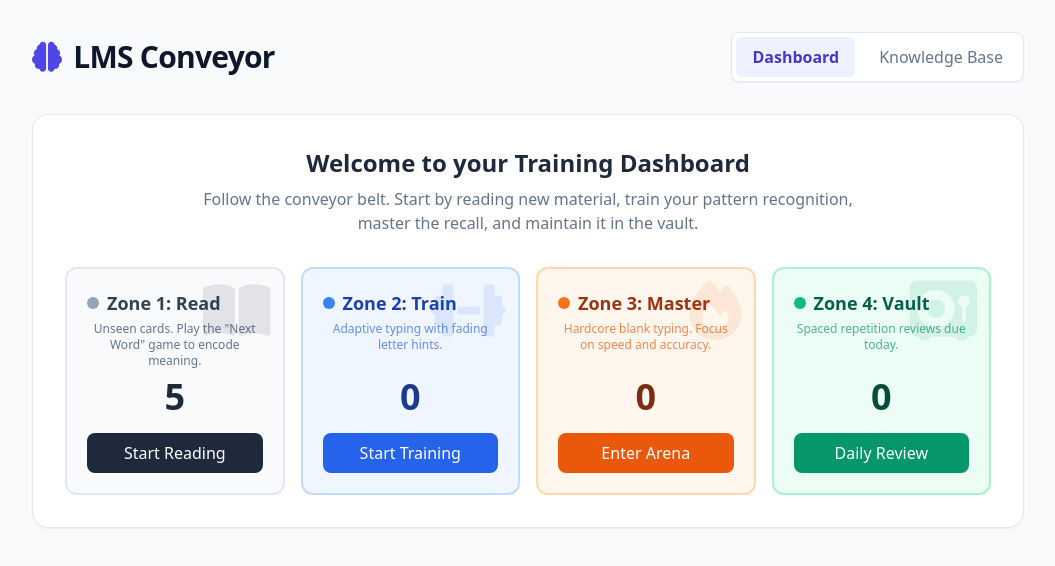
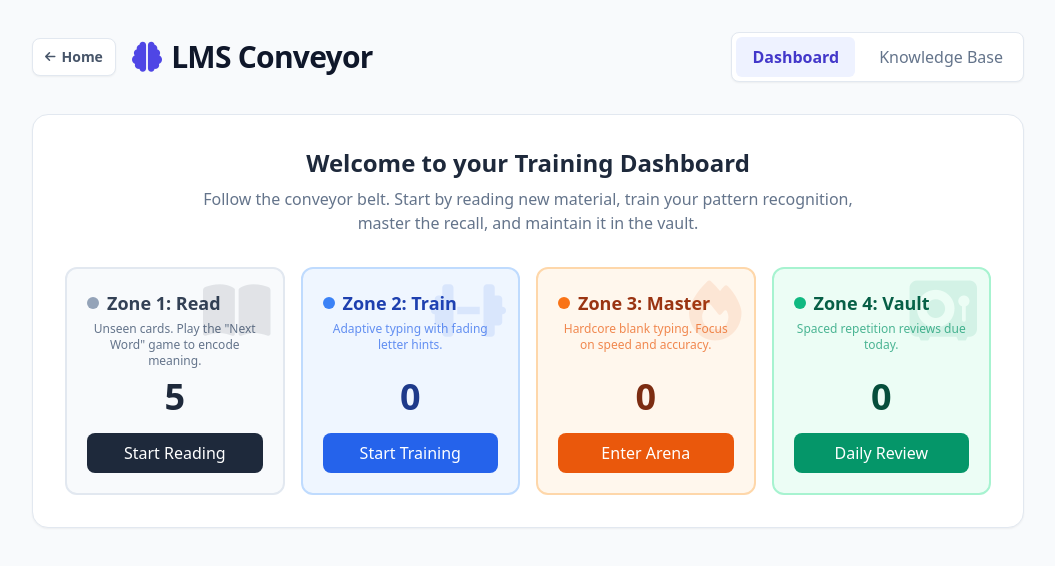
Before and after one commit to Cheesymondo93/dnd-world-site, a plain HTML site: page memory-revision.html in a window 1280 px wide. Shown: the whole page, without its empty margins (112-1167 px from the left). Drawn offline with nearby package versions, Linux system fonts and the light colour scheme.

```diff
--- a/memory-revision.html
+++ b/memory-revision.html
@@ -44,8 +44,14 @@
     <div class="max-w-5xl mx-auto p-4 py-8">
 
         <!-- Header -->
-        <header class="flex justify-between items-center mb-8">
-            <h1 class="text-3xl font-extrabold text-slate-900 tracking-tight"><i class="fa-solid fa-brain text-indigo-600 mr-3"></i>LMS Conveyor</h1>
+        <header class="flex flex-wrap justify-between items-center gap-4 mb-8">
+            <div class="flex items-center gap-3 sm:gap-4">
+                <a href="./index.html" title="Return to App Orbit" class="inline-flex items-center gap-1.5 px-3 py-2 rounded-lg bg-white border border-slate-200 text-slate-600 hover:text-indigo-600 hover:border-indigo-300 text-sm font-semibold shadow-sm transition-colors no-underline">
+                    <i class="fa-solid fa-arrow-left text-xs"></i>
+                    <span>Home</span>
+                </a>
+                <h1 class="text-2xl sm:text-3xl font-extrabold text-slate-900 tracking-tight"><i class="fa-solid fa-brain text-indigo-600 mr-2.5"></i>LMS Conveyor</h1>
+            </div>
             <div class="flex space-x-2 bg-white rounded-lg p-1 shadow-sm border border-slate-200">
                 <button id="tab-dash" class="px-4 py-2 rounded-md bg-indigo-50 text-indigo-700 font-bold transition-colors">Dashboard</button>
                 <button id="tab-kb" class="px-4 py-2 rounded-md text-slate-500 hover:bg-slate-50 font-medium transition-colors">Knowledge Base</button>
@@ -250,7 +256,7 @@
         <div class="bg-white rounded-2xl shadow-xl w-full max-w-2xl overflow-hidden flex flex-col max-h-[90vh]">
             <div class="flex justify-between items-center p-6 border-b border-slate-200">
                 <h3 class="text-xl font-bold text-slate-800"><i class="fa-solid fa-robot text-indigo-600 mr-2"></i>Generate Decks with AI</h3>
-                <button onclick="document.getElementById('prompt-modal').classList.remove('hidden')" class="text-slate-400 hover:text-slate-700 p-2"><i class="fa-solid fa-xmark text-lg"></i></button>
+                <button onclick="document.getElementById('prompt-modal').classList.add('hidden')" class="text-slate-400 hover:text-slate-700 p-2"><i class="fa-solid fa-xmark text-lg"></i></button>
             </div>
 
             <div class="p-6 overflow-y-auto bg-slate-50 flex-grow">
```
Lines whose indentation alone changed are shown as unchanged.
